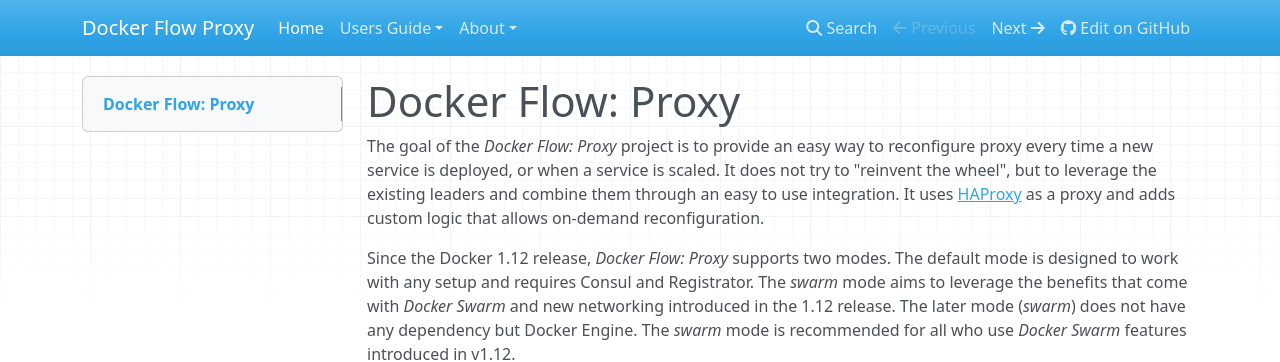
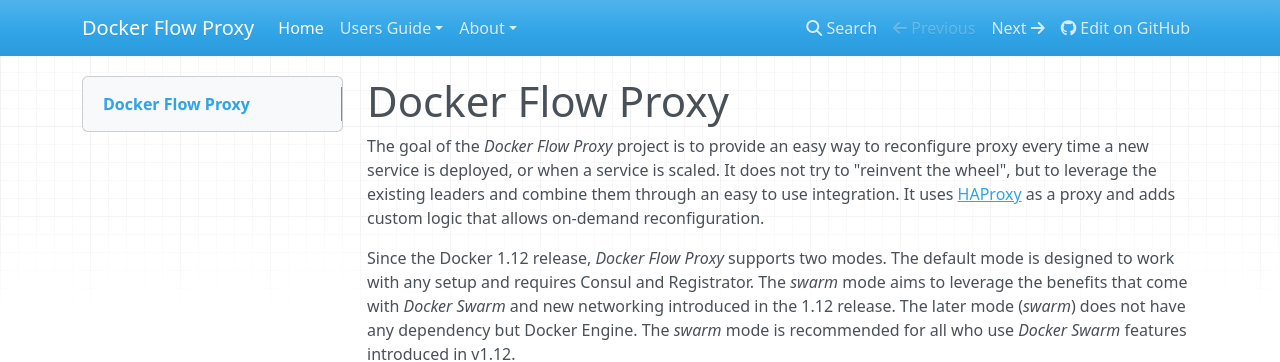
Before and after one commit to docker-flow/docker-flow-proxy, an MkDocs documentation site: the page built from docs/index.md, in a window 1280 px wide. Shown: the top 362 px of the page. Built offline with MkDocs 1.6.1, drawn with Linux system fonts in a browser that asks for light colours; nearby versions of some CDN libraries; old or Windows-style settings are respelled for this version of MkDocs.

Commit message:
Added mkDocs documentation [ci skip]

```diff
--- a/docs/index.md
+++ b/docs/index.md
@@ -1,8 +1,8 @@
-# Docker Flow: Proxy
+# Docker Flow Proxy
 
-The goal of the *Docker Flow: Proxy* project is to provide an easy way to reconfigure proxy every time a new service is deployed, or when a service is scaled. It does not try to "reinvent the wheel", but to leverage the existing leaders and combine them through an easy to use integration. It uses [HAProxy](http://www.haproxy.org/) as a proxy and adds custom logic that allows on-demand reconfiguration.
+The goal of the *Docker Flow Proxy* project is to provide an easy way to reconfigure proxy every time a new service is deployed, or when a service is scaled. It does not try to "reinvent the wheel", but to leverage the existing leaders and combine them through an easy to use integration. It uses [HAProxy](http://www.haproxy.org/) as a proxy and adds custom logic that allows on-demand reconfiguration.
 
-Since the Docker 1.12 release, *Docker Flow: Proxy* supports two modes. The default mode is designed to work with any setup and requires Consul and Registrator. The *swarm* mode aims to leverage the benefits that come with *Docker Swarm* and new networking introduced in the 1.12 release. The later mode (*swarm*) does not have any dependency but Docker Engine. The *swarm* mode is recommended for all who use *Docker Swarm* features introduced in v1.12.
+Since the Docker 1.12 release, *Docker Flow Proxy* supports two modes. The default mode is designed to work with any setup and requires Consul and Registrator. The *swarm* mode aims to leverage the benefits that come with *Docker Swarm* and new networking introduced in the 1.12 release. The later mode (*swarm*) does not have any dependency but Docker Engine. The *swarm* mode is recommended for all who use *Docker Swarm* features introduced in v1.12.
 
 The recommendation is to run *Docker Flow Proxy* inside a Swarm cluster with Automatic Reconfiguration.
 
```
